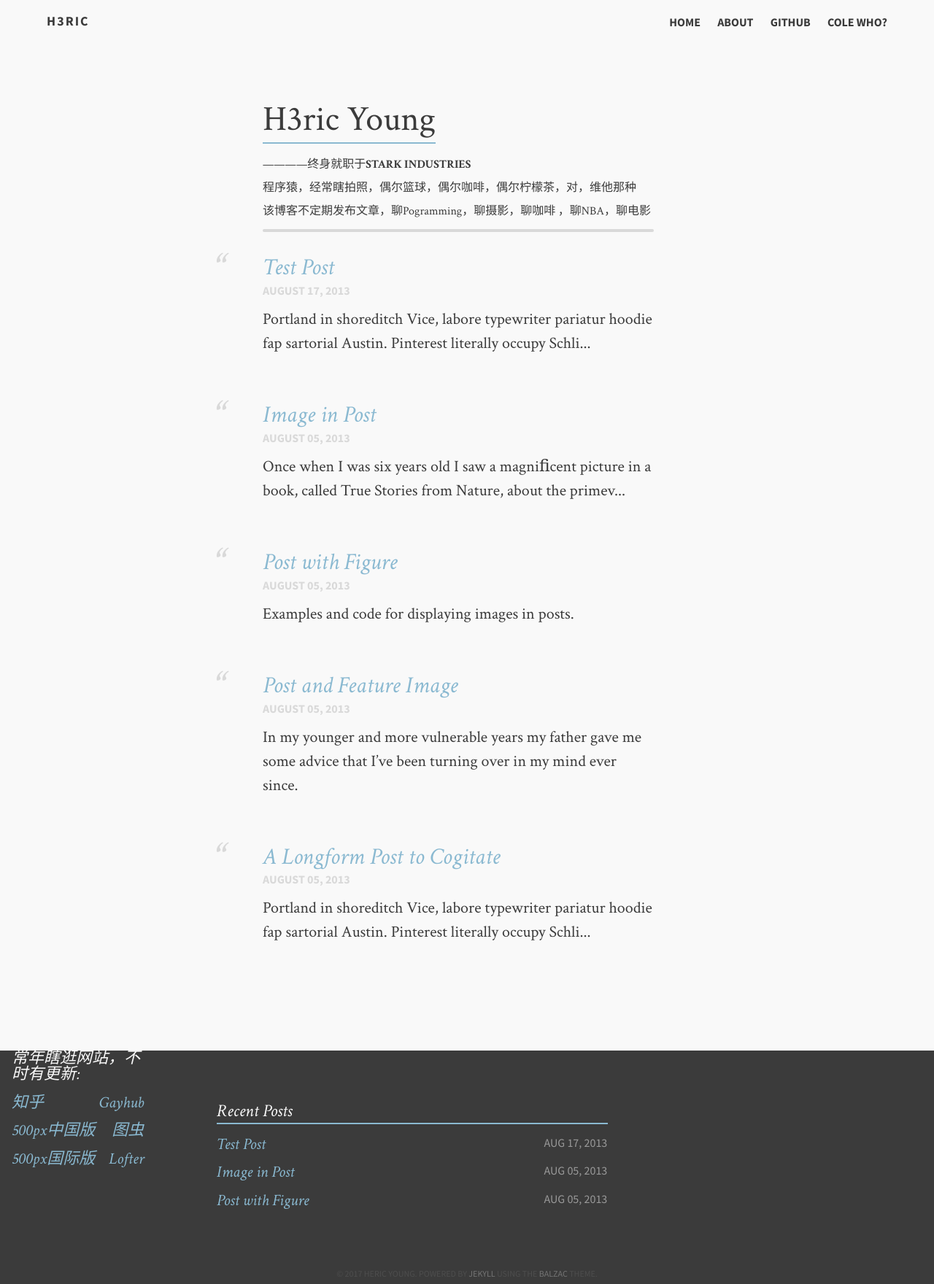
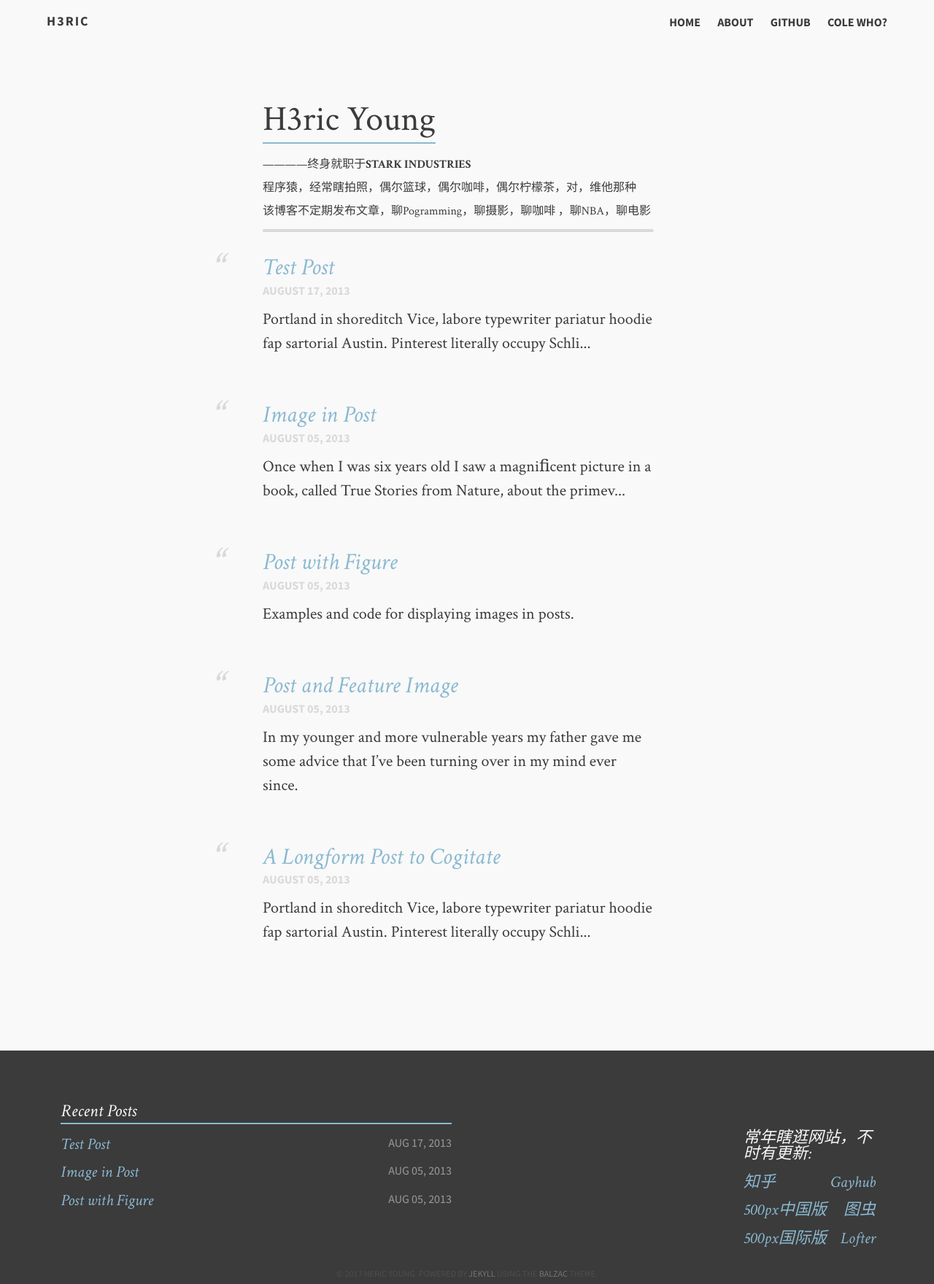
Before and after one commit to HericYoung/Blog, a Jekyll site: the page built from index.md, in a window 1280 px wide. Shown: the whole page at 73% size. Built offline with Jekyll 4.4.1, drawn with Linux system fonts in a browser that asks for light colours.

Commit message:
no message

```diff
--- a/_sass/_styles.scss
+++ b/_sass/_styles.scss
@@ -682,10 +682,10 @@ footer {
     }
 
     .social {
-        margin:30px 40px 0 0;
-        top: 80px;
+        position: absolute;
+        top: 109px;
         @include column(2,12);
-        right: 1vw;
+        right: 5vw;
         font-style: italic;
         a {
             &:hover {
```
